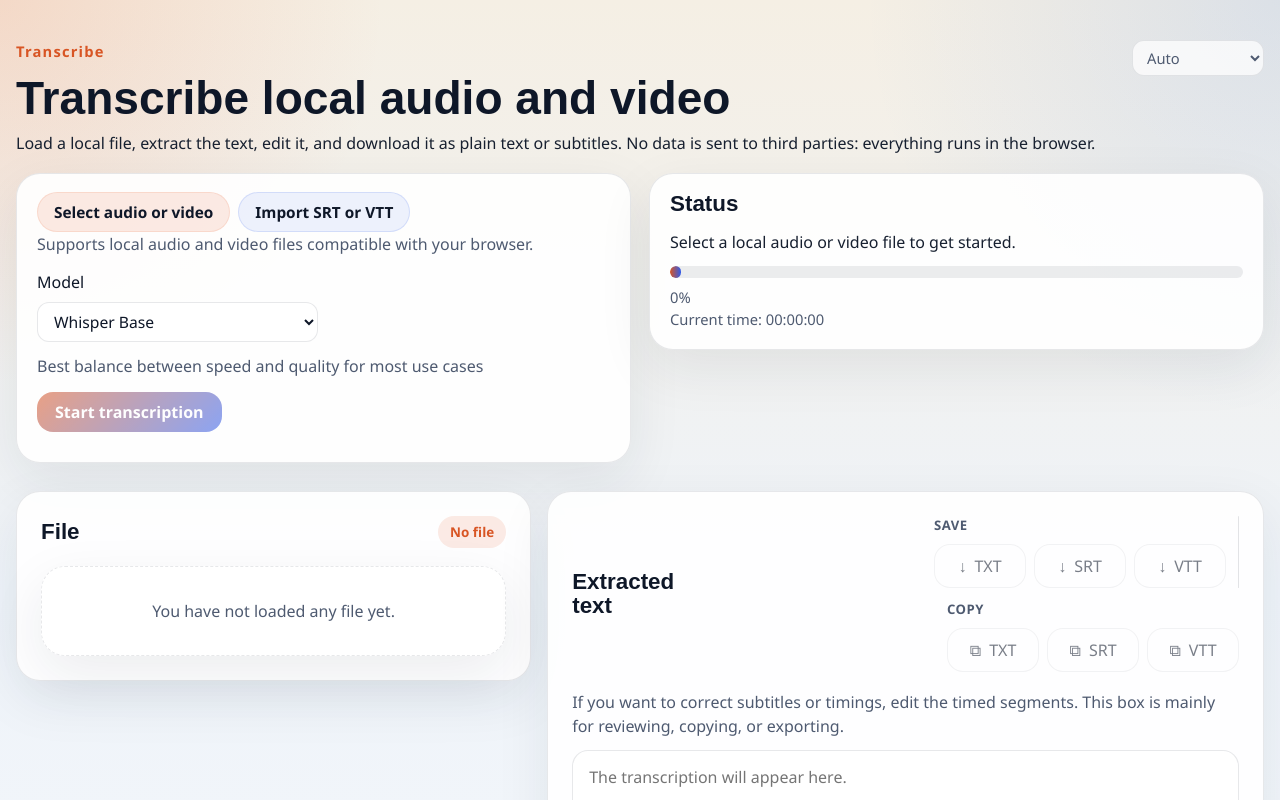
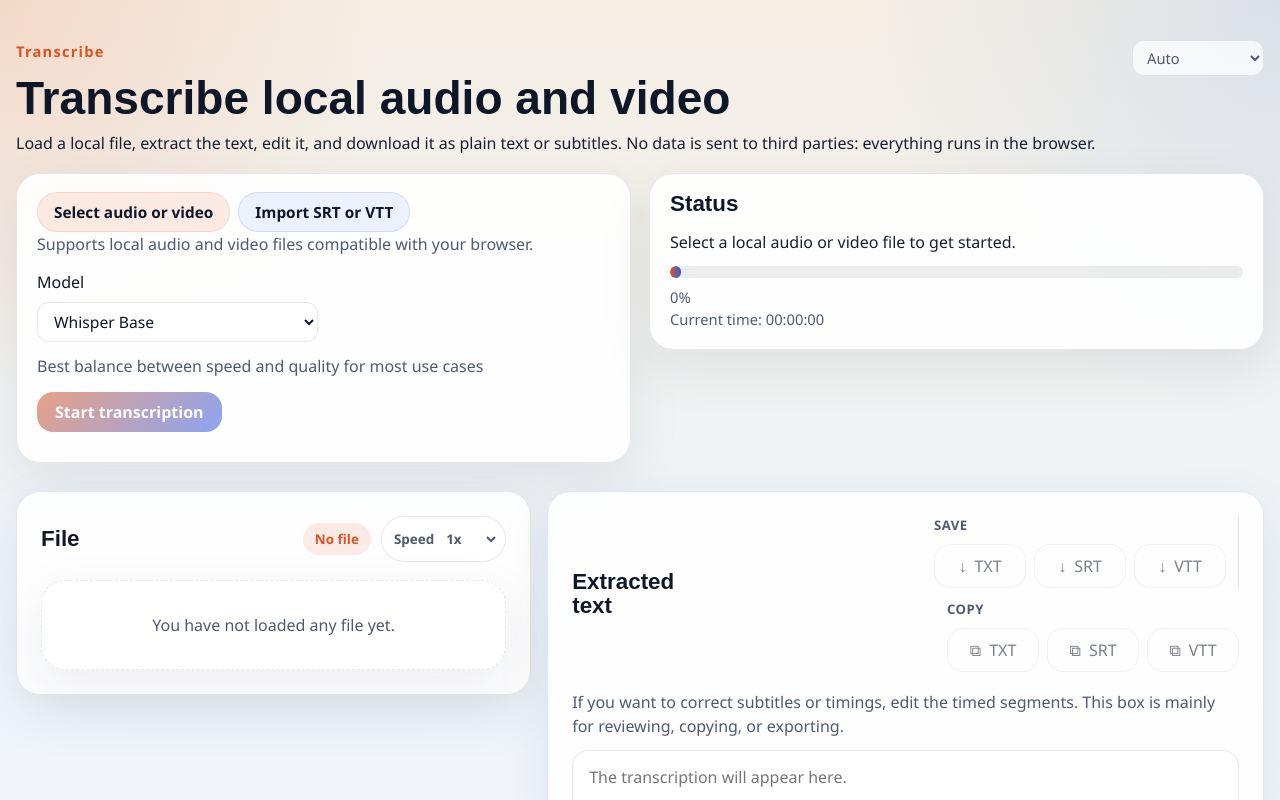
Before and after one commit to jjdeharo/transcribe, a React (Vite) app: page / in a window 1280 px wide. Shown: the top 800 px of the page. Built offline with nearby package versions, Linux system fonts and the light colour scheme; the HTML template or start-up script is replaced by a standard one.

Commit message:
Add playback speed and tighten media sync

```diff
--- a/package.json
+++ b/package.json
@@ -1,7 +1,7 @@
 {
   "name": "transcribe",
   "private": true,
-  "version": "0.1.3",
+  "version": "0.1.4",
   "type": "module",
   "scripts": {
     "dev": "vite",
--- a/src/App.css
+++ b/src/App.css
@@ -451,6 +451,14 @@
   margin-bottom: 18px;
 }
 
+.preview-tools {
+  display: inline-flex;
+  flex-wrap: wrap;
+  align-items: center;
+  justify-content: flex-end;
+  gap: 10px;
+}
+
 .pill {
   display: inline-flex;
   align-items: center;
@@ -461,6 +469,32 @@
   color: var(--accent-strong);
   font-size: 0.84rem;
   font-weight: 700;
+}
+
+.playback-rate-control {
+  display: inline-flex;
+  align-items: center;
+  gap: 8px;
+  min-height: 32px;
+  padding: 0 6px 0 12px;
+  border: 1px solid var(--border);
+  border-radius: 999px;
+  background: rgba(255, 255, 255, 0.9);
+  color: var(--text-soft);
+  font-size: 0.84rem;
+  font-weight: 600;
+}
+
+.playback-rate-control select {
+  border: 0;
+  background: transparent;
+  color: var(--text);
+  font: inherit;
+  padding: 6px 2px 6px 0;
+}
+
+.playback-rate-control select:focus {
+  outline: none;
 }
 
 .media-player {
@@ -560,9 +594,11 @@
 }
 
 .segment-card-active {
-  border-color: rgba(47, 91, 234, 0.34);
-  box-shadow: 0 18px 34px rgba(47, 91, 234, 0.12);
-  background: linear-gradient(180deg, rgba(47, 91, 234, 0.04), var(--panel));
+  border-color: rgba(47, 91, 234, 0.46);
+  box-shadow:
+    0 0 0 1px rgba(47, 91, 234, 0.12),
+    0 18px 34px rgba(47, 91, 234, 0.16);
+  background: linear-gradient(180deg, rgba(47, 91, 234, 0.07), rgba(47, 91, 234, 0.02) 28%, var(--panel));
 }
 
 .segment-card-active .segment-header strong {
@@ -718,6 +754,11 @@
     align-items: flex-start;
   }
 
+  .preview-tools {
+    width: 100%;
+    justify-content: flex-start;
+  }
+
   .settings-grid {
     grid-template-columns: 1fr;
   }
--- a/src/App.tsx
+++ b/src/App.tsx
@@ -151,6 +151,7 @@
     recover: 'Recuperar',
     delete: 'Borrar',
     file: 'Archivo',
+    playbackSpeed: 'Velocidad',
     video: 'Vídeo',
     audio: 'Audio',
     noFile: 'Sin archivo',
@@ -252,6 +253,7 @@
     recover: 'Restore',
     delete: 'Delete',
     file: 'File',
+    playbackSpeed: 'Speed',
     video: 'Video',
     audio: 'Audio',
     noFile: 'No file',
@@ -353,6 +355,7 @@
     recover: 'Recupera',
     delete: 'Esborra',
     file: 'Fitxer',
+    playbackSpeed: 'Velocitat',
     video: 'Vídeo',
     audio: 'Àudio',
     noFile: 'Cap fitxer',
@@ -454,6 +457,7 @@
     recover: 'Recuperar',
     delete: 'Borrar',
     file: 'Ficheiro',
+    playbackSpeed: 'Velocidade',
     video: 'Vídeo',
     audio: 'Audio',
     noFile: 'Sen ficheiro',
@@ -555,6 +559,7 @@
     recover: 'Berreskuratu',
     delete: 'Ezabatu',
     file: 'Fitxategia',
+    playbackSpeed: 'Abiadura',
     video: 'Bideoa',
     audio: 'Audioa',
     noFile: 'Fitxategirik ez',
@@ -650,6 +655,9 @@
   const [savedSessionsLimit, setSavedSessionsLimit] = useState<number>(DEFAULT_PERSISTED_SESSIONS_LIMIT)
   const [isSavedSessionsExpanded, setIsSavedSessionsExpanded] = useState(false)
   const [uiLanguageSetting, setUiLanguageSetting] = useState<UiLanguageSetting>('auto')
+  const [playbackRate, setPlaybackRate] = useState<number>(1)
+  const [mediaElement, setMediaElement] = useState<HTMLMediaElement | null>(null)
+  const [videoElement, setVideoElement] = useState<HTMLVideoElement | null>(null)
 
   const workerRef = useRef<Worker | null>(null)
   const mediaRef = useRef<HTMLMediaElement | null>(null)
@@ -672,6 +680,7 @@
   const savedSessionsSize = useMemo(() => estimatePersistedSessionsSize(savedSessions, savedSessionsLimit), [savedSessions, savedSessionsLimit])
   const uiLanguage = useMemo(() => resolveUiLanguage(uiLanguageSetting), [uiLanguageSetting])
   const texts = UI_STRINGS[uiLanguage]
+  const playbackRateOptions = [0.75, 1, 1.25, 1.5, 1.75, 2]
   const visibleStatus = downloadProgress === null && status === 'Descargando el modelo de transcripción…'
     ? 'Cargando modelo…'
     : status
@@ -680,6 +689,26 @@
     setCanUndo(undoStackRef.current.length > 0)
     setCanRedo(redoStackRef.current.length > 0)
   }, [])
+
+  const attachVideoElement = useCallback((element: HTMLVideoElement | null) => {
+    videoRef.current = element
+    mediaRef.current = element
+    setVideoElement(element)
+    setMediaElement(element)
+    if (element) {
+      element.playbackRate = playbackRate
+    }
+  }, [playbackRate])
+
+  const attachAudioElement = useCallback((element: HTMLAudioElement | null) => {
+    mediaRef.current = element
+    videoRef.current = null
+    setMediaElement(element)
+    setVideoElement(null)
+    if (element) {
+      element.playbackRate = playbackRate
+    }
+  }, [playbackRate])
 
   const restoreSavedSession = useCallback((session: PersistedSession, options?: { statusMessage?: string }) => {
     restoredFileInfoRef.current = session.fileInfo
@@ -722,6 +751,12 @@
   }, [])
 
   useEffect(() => {
+    if (mediaElement) {
+      mediaElement.playbackRate = playbackRate
+    }
+  }, [mediaElement, mediaUrl, playbackRate])
+
+  useEffect(() => {
     const persistedLimit = loadPersistedSessionsLimit()
     const persistedUiLanguage = loadUiLanguageSetting()
     const sessions = loadPersistedSessions().slice(0, persistedLimit)
@@ -777,7 +812,6 @@
   }, [segments, selectedFile])
 
   useEffect(() => {
-    const videoElement = videoRef.current
     if (!videoElement || !subtitleTrackUrl) {
       return
     }
@@ -799,7 +833,7 @@
     return () => {
       window.clearTimeout(timer)
     }
-  }, [subtitleTrackUrl, subtitleTrackVersion])
+  }, [subtitleTrackUrl, subtitleTrackVersion, videoElement])
 
   useEffect(() => {
     if (!isTranscribing || startedAtRef.current === null) {
@@ -818,7 +852,6 @@
   }, [isTranscribing])
 
   useEffect(() => {
-    const mediaElement = mediaRef.current
     if (!mediaElement || segments.length === 0) {
       setActiveSegmentId(null)
       return
@@ -853,7 +886,7 @@
       mediaElement.removeEventListener('seeked', syncActiveSegment)
       mediaElement.removeEventListener('loadedmetadata', syncActiveSegment)
     }
-  }, [segments, mediaUrl])
+  }, [segments, mediaElement, mediaUrl])
 
   useEffect(() => {
     if (activeSegmentId === null) {
@@ -1520,16 +1553,25 @@
         <article className={`panel preview-panel ${hasStickyMediaPreview ? 'preview-panel-sticky' : ''}`}>
           <div className="panel-heading">
             <h2>{texts.file}</h2>
-            <span className="pill">{selectedFile ? (isVideoFile(selectedFile) ? texts.video : texts.audio) : texts.noFile}</span>
+            <div className="preview-tools">
+              <span className="pill">{selectedFile ? (isVideoFile(selectedFile) ? texts.video : texts.audio) : texts.noFile}</span>
+              <label className="playback-rate-control">
+                <span>{texts.playbackSpeed}</span>
+                <select value={String(playbackRate)} onChange={(event) => setPlaybackRate(Number(event.target.value))}>
+                  {playbackRateOptions.map((option) => (
+                    <option key={option} value={option}>
+                      {option}x
+                    </option>
+                  ))}
+                </select>
+              </label>
+            </div>
           </div>
 
           {mediaUrl ? (
             isVideoFile(selectedFile!) ? (
               <video
-                ref={(element) => {
-                  videoRef.current = element
-                  mediaRef.current = element
-                }}
+                ref={attachVideoElement}
                 className="media-player"
                 controls
                 src={mediaUrl}
@@ -1547,10 +1589,7 @@
               </video>
             ) : (
               <audio
-                ref={(element) => {
-                  mediaRef.current = element
-                  videoRef.current = null
-                }}
+                ref={attachAudioElement}
                 className="media-player"
                 controls
                 src={mediaUrl}
```
Also changed, not shown: 1 other file (tests, documents, lock files or other folders).
